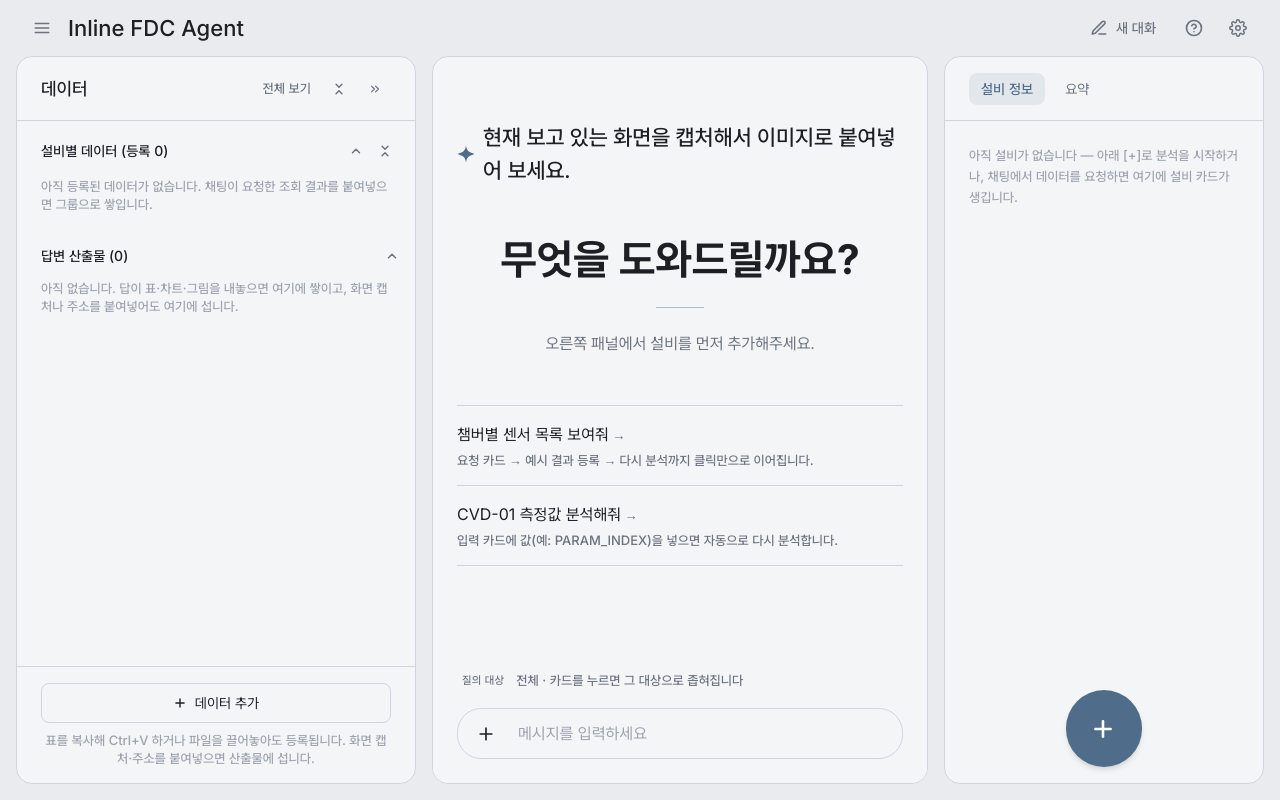
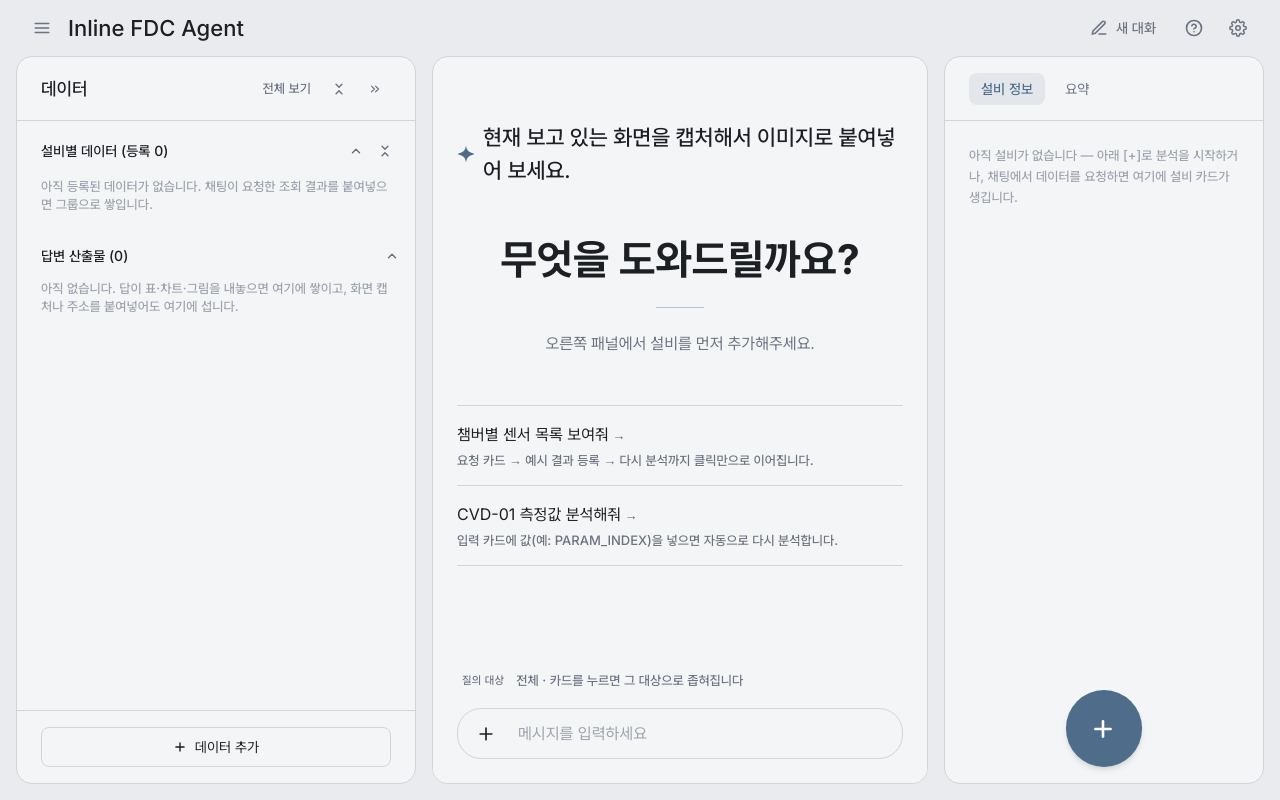
Before and after one commit to ollybaysion/demo-fe, a Next.js app: page / in a window 1280 px wide. Built offline with nearby package versions, Linux system fonts and the light colour scheme.

Commit message:
chore(data): [데이터 추가] 아래 상시 안내 문구 제거 (#183)
붙여넣기 실패 사유(ingestError)만 남긴다 — 조용한 실패 방지는 유지.

Co-Authored-By: Claude Fable 5 <noreply@anthropic.com>

```diff
--- a/src/components/chat/data/DataPanel.tsx
+++ b/src/components/chat/data/DataPanel.tsx
@@ -929,17 +929,14 @@ export function DataPanel({
               <PlusIcon />
               데이터 추가
             </button>
-            {ingestError ? (
+            {/* 상시 안내 문구는 걷어냈다(사용자 결정) — 못 받은 이유만 남긴다.
+                조용히 버리면 "붙여넣었는데 아무 일도 안 남"이 되기 때문. */}
+            {ingestError && (
               <p
                 role="alert"
                 className="mt-xs text-center text-caption text-brand-error"
               >
                 {ingestError}
-              </p>
-            ) : (
-              <p className="mt-xs text-center text-caption text-brand-muted-soft">
-                표를 복사해 Ctrl+V 하거나 파일을 끌어놓아도 등록됩니다. 화면
-                캡처·주소를 붙여넣으면 산출물에 섭니다.
               </p>
             )}
           </div>
```
